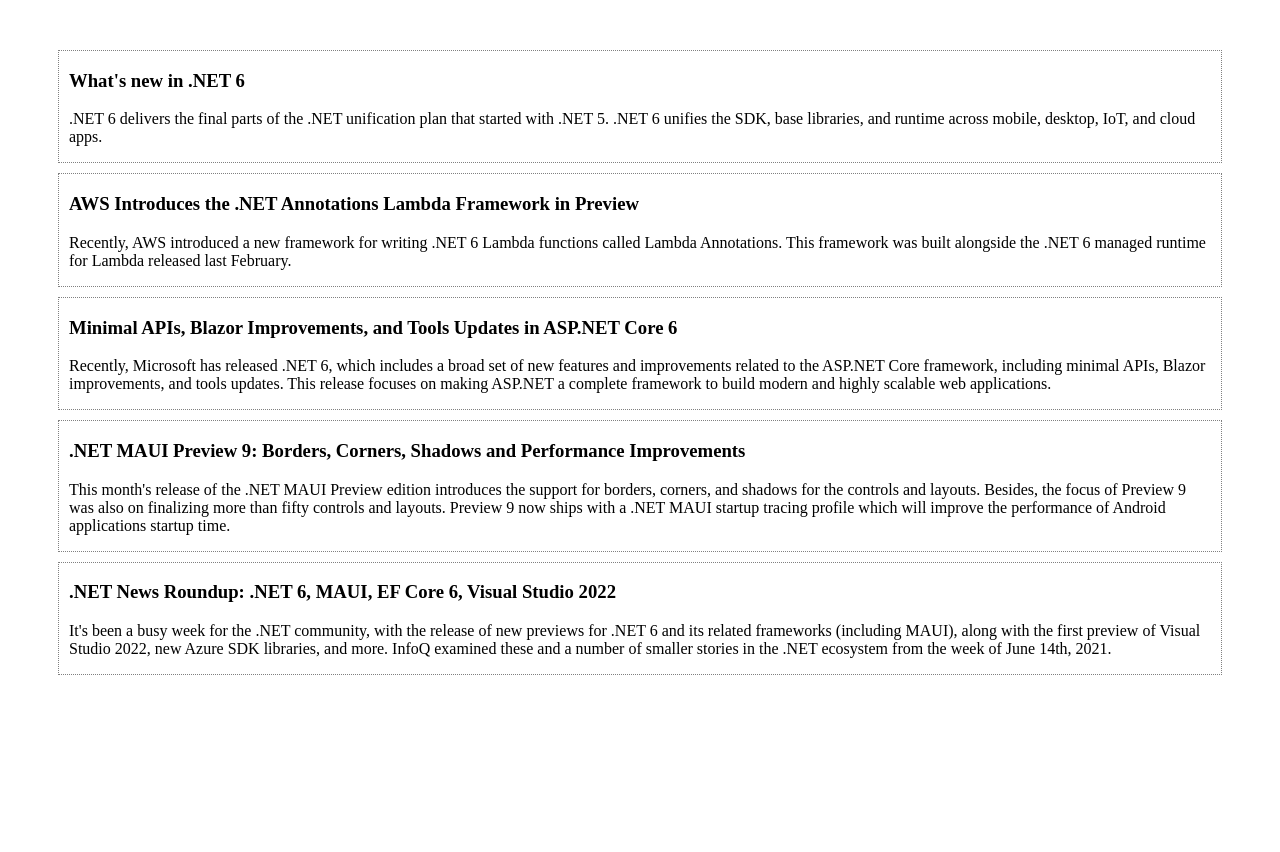
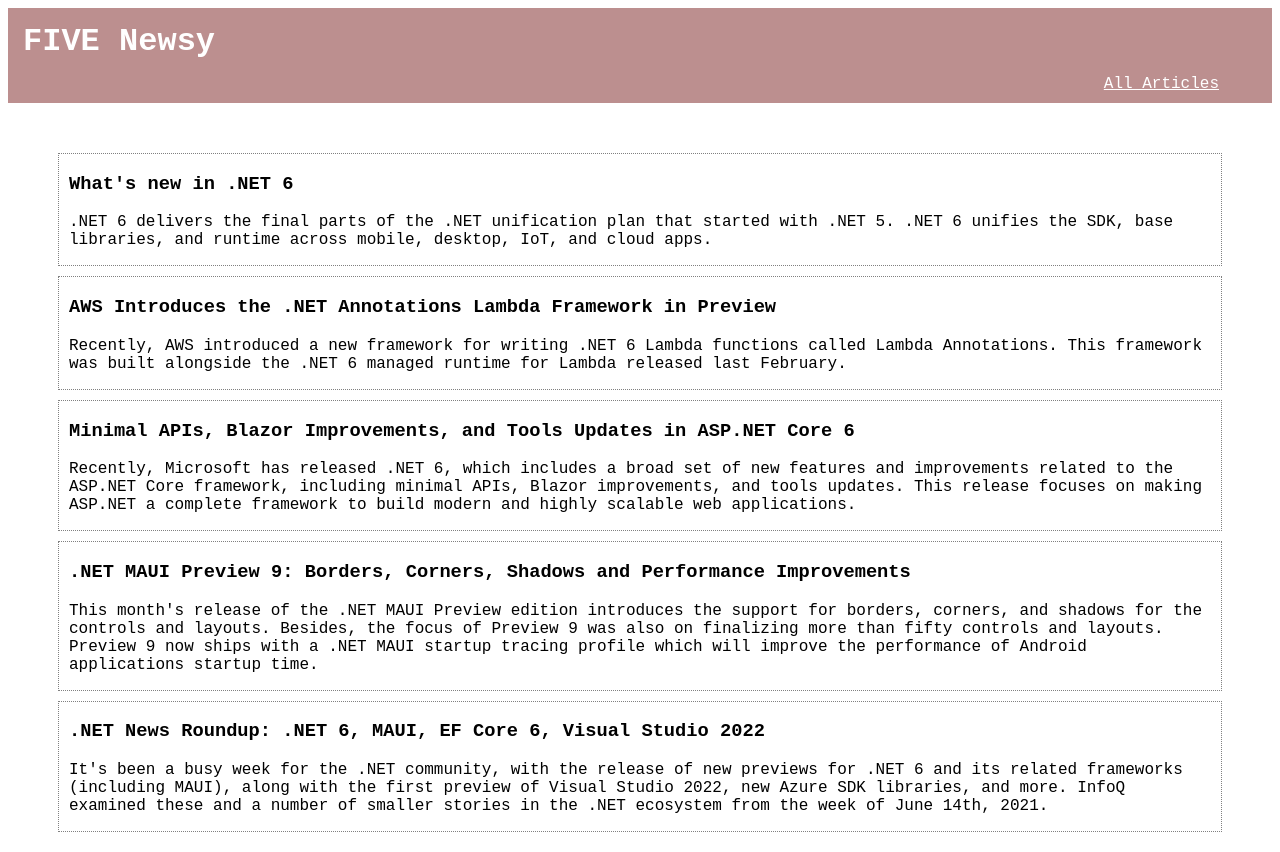
Before and after one commit to CodeWithCream/Five_Newsy, an Angular app in the folder five_newsy_web/: page / in a window 1280 px wide. Shown: the top 852 px of the page. Before the commit the page ends 800 px from the top, so only its background shows below. Built offline with nearby package versions, Linux system fonts and the light colour scheme.

Commit message:
feat: header

```diff
--- a/five_newsy_web/src/app/app.component.html
+++ b/five_newsy_web/src/app/app.component.html
@@ -1 +1,2 @@
+<app-header></app-header>
 <router-outlet></router-outlet>
--- a/five_newsy_web/src/app/app.module.ts
+++ b/five_newsy_web/src/app/app.module.ts
@@ -6,12 +6,14 @@ import { AppRoutingModule } from './app-routing.module';
 import { AppComponent } from './app.component';
 import { ArticleListComponent } from './components/article-list/article-list.component';
 import { ArticleComponent } from './components/article/article.component';
+import { HeaderComponent } from './components/header/header.component';
 
 @NgModule({
   declarations: [
     AppComponent,
     ArticleListComponent,
-    ArticleComponent
+    ArticleComponent,
+    HeaderComponent
   ],
   imports: [
     BrowserModule,
--- /dev/null
+++ b/five_newsy_web/src/app/components/header/header.component.css
@@ -0,0 +1,21 @@
+.header {
+  background-color:rosybrown;
+  color: white;
+}
+
+h1 {
+  margin: 0;
+  padding: 15px;
+}
+
+nav {
+  padding-bottom: 10px;
+  padding-right: 50px;
+  text-align: right;
+}
+
+a {
+  padding: 3px;
+  font-size: 40;
+  color: white;
+}
--- /dev/null
+++ b/five_newsy_web/src/app/components/header/header.component.html
@@ -0,0 +1,7 @@
+<div class="header">
+    <h1>FIVE Newsy</h1>
+
+    <nav>
+      <a routerLink="/">All Articles</a>
+    </nav>
+  </div>
--- /dev/null
+++ b/five_newsy_web/src/app/components/header/header.component.ts
@@ -0,0 +1,15 @@
+import { Component, OnInit } from '@angular/core';
+
+@Component({
+  selector: 'app-header',
+  templateUrl: './header.component.html',
+  styleUrls: ['./header.component.css']
+})
+export class HeaderComponent implements OnInit {
+
+  constructor() { }
+
+  ngOnInit(): void {
+  }
+
+}
--- a/five_newsy_web/src/styles.css
+++ b/five_newsy_web/src/styles.css
@@ -1,5 +1,4 @@
 /* You can add global styles to this file, and also import other style files */
-.title{
-    font-size: 20px;
-    font-weight: bold;
+* {
+    font-family: 'Courier New', Courier, monospace;
 }
```
Also changed, not shown: 1 other file (tests, documents, lock files or other folders).
